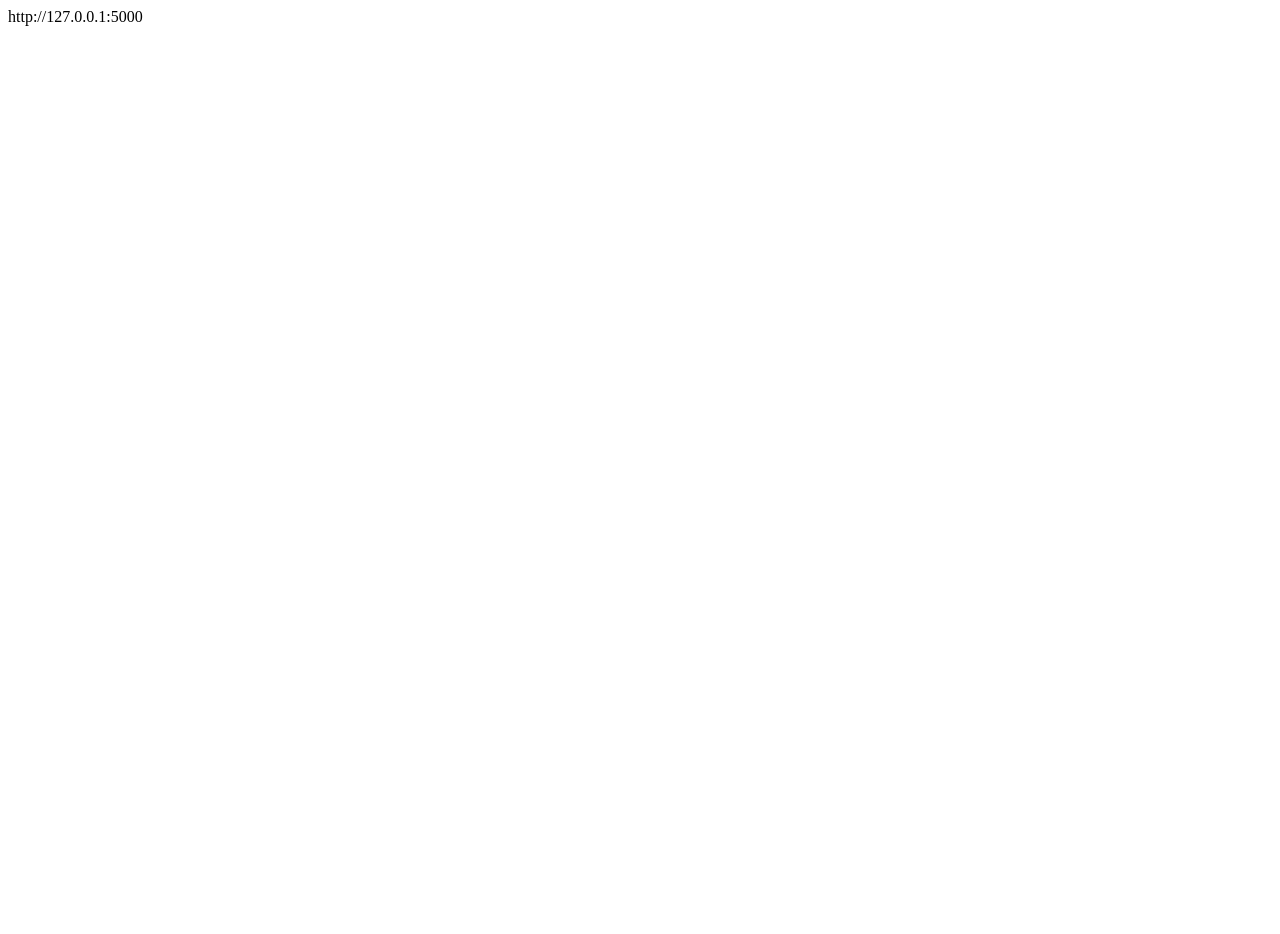
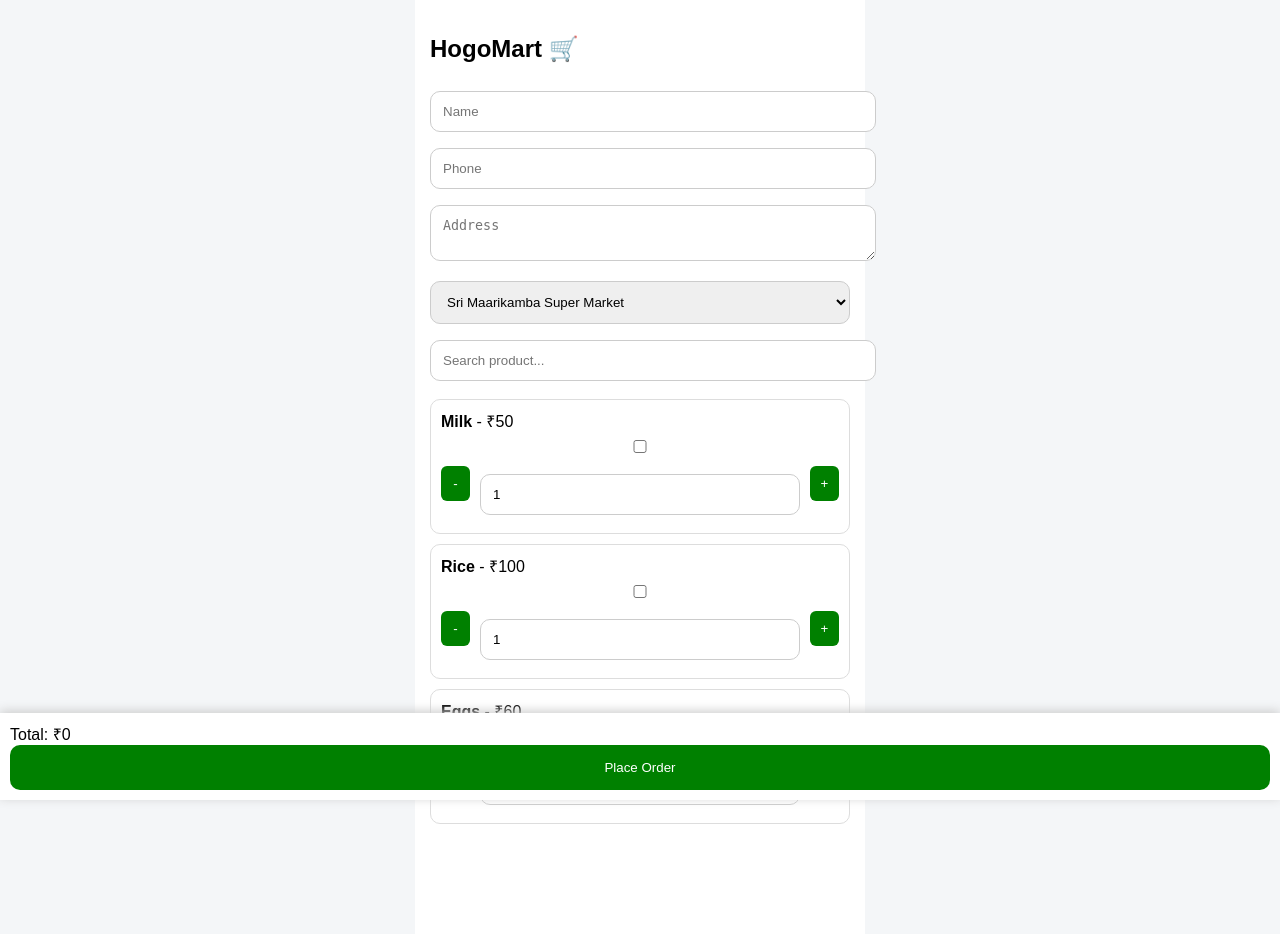
Before and after one commit to pbs03531-hub/hogomart, a Flask app: page / in a window 1280 px wide. Before the commit the page is almost empty. Before the commit the page ends 26 px from the top, so only its background shows below. Run offline with Flask 3, Linux system fonts and the light colour scheme.

Commit message:
Update index.html

```diff
--- a/templates/index.html
+++ b/templates/index.html
@@ -1 +1,176 @@
-http://127.0.0.1:5000
+<!DOCTYPE html>
+<html>
+<head>
+    <title>HogoMart</title>
+    <meta name="viewport" content="width=device-width, initial-scale=1.0">
+
+    <style>
+        body {
+            font-family: Arial;
+            background: #f4f6f8;
+            margin: 0;
+        }
+
+        .app {
+            max-width: 420px;
+            margin: auto;
+            background: white;
+            min-height: 100vh;
+            padding: 15px;
+            padding-bottom: 100px;
+        }
+
+        input, textarea, select {
+            width: 100%;
+            padding: 12px;
+            margin: 8px 0;
+            border-radius: 10px;
+            border: 1px solid #ccc;
+        }
+
+        .product {
+            border: 1px solid #ddd;
+            padding: 10px;
+            margin: 10px 0;
+            border-radius: 10px;
+        }
+
+        .qty-box {
+            display: flex;
+            gap: 10px;
+            margin-top: 5px;
+        }
+
+        .qty-box button {
+            width: 35px;
+            height: 35px;
+            background: green;
+            color: white;
+            border: none;
+            border-radius: 6px;
+        }
+
+        .bottom {
+            position: fixed;
+            bottom: 0;
+            left: 0;
+            right: 0;
+            background: white;
+            padding: 10px;
+            box-shadow: 0 -2px 10px #ccc;
+        }
+
+        .order-btn {
+            width: 100%;
+            padding: 15px;
+            background: green;
+            color: white;
+            border: none;
+            border-radius: 10px;
+        }
+    </style>
+</head>
+
+<body>
+
+<form action="/order" method="POST" onsubmit="prepareCart()">
+
+<div class="app">
+
+    <h2>HogoMart 🛒</h2>
+
+    <input name="customer_name" placeholder="Name" required>
+    <input name="phone" placeholder="Phone" required>
+    <textarea name="address" placeholder="Address" required></textarea>
+
+    <select name="shop" id="shopSelect" onchange="showProducts()">
+        {% for shop in products.keys() %}
+            <option value="{{ shop }}">{{ shop }}</option>
+        {% endfor %}
+    </select>
+
+    <input type="text" id="searchBox" placeholder="Search product..." onkeyup="showProducts()">
+
+    <div id="productList"></div>
+
+    <input type="hidden" name="cart_data" id="cartData">
+
+</div>
+
+<div class="bottom">
+    Total: ₹<span id="total">0</span>
+    <button class="order-btn">Place Order</button>
+</div>
+
+</form>
+
+<script>
+    const products = {{ products | tojson }};
+    let cart = [];
+
+    function showProducts() {
+        const shop = document.getElementById("shopSelect").value;
+        const search = document.getElementById("searchBox").value.toLowerCase();
+        const list = document.getElementById("productList");
+
+        list.innerHTML = "";
+
+        products[shop].forEach(item => {
+            if (!item.name.toLowerCase().includes(search)) return;
+
+            list.innerHTML += `
+                <div class="product">
+                    <b>${item.name}</b> - ₹${item.price}<br>
+
+                    <input type="checkbox" class="check"
+                        data-name="${item.name}"
+                        data-price="${item.price}"
+                        onchange="calc()">
+
+                    <div class="qty-box">
+                        <button type="button" onclick="qty(this,-1)">-</button>
+                        <input type="number" class="qty" value="1" min="1">
+                        <button type="button" onclick="qty(this,1)">+</button>
+                    </div>
+                </div>
+            `;
+        });
+    }
+
+    function qty(btn, val) {
+        let input = btn.parentElement.querySelector(".qty");
+        let v = parseInt(input.value) + val;
+        if (v < 1) v = 1;
+        input.value = v;
+        calc();
+    }
+
+    function calc() {
+        let total = 0;
+        cart = [];
+
+        document.querySelectorAll(".product").forEach(p => {
+            let check = p.querySelector(".check");
+            let qty = parseInt(p.querySelector(".qty").value);
+
+            if (check.checked) {
+                let name = check.dataset.name;
+                let price = parseInt(check.dataset.price);
+
+                total += price * qty;
+                cart.push({name, price, qty});
+            }
+        });
+
+        document.getElementById("total").innerText = total;
+    }
+
+    function prepareCart() {
+        document.getElementById("cartData").value = JSON.stringify(cart);
+    }
+
+    window.onload = showProducts;
+</script>
+
+</body>
+</html>
```
